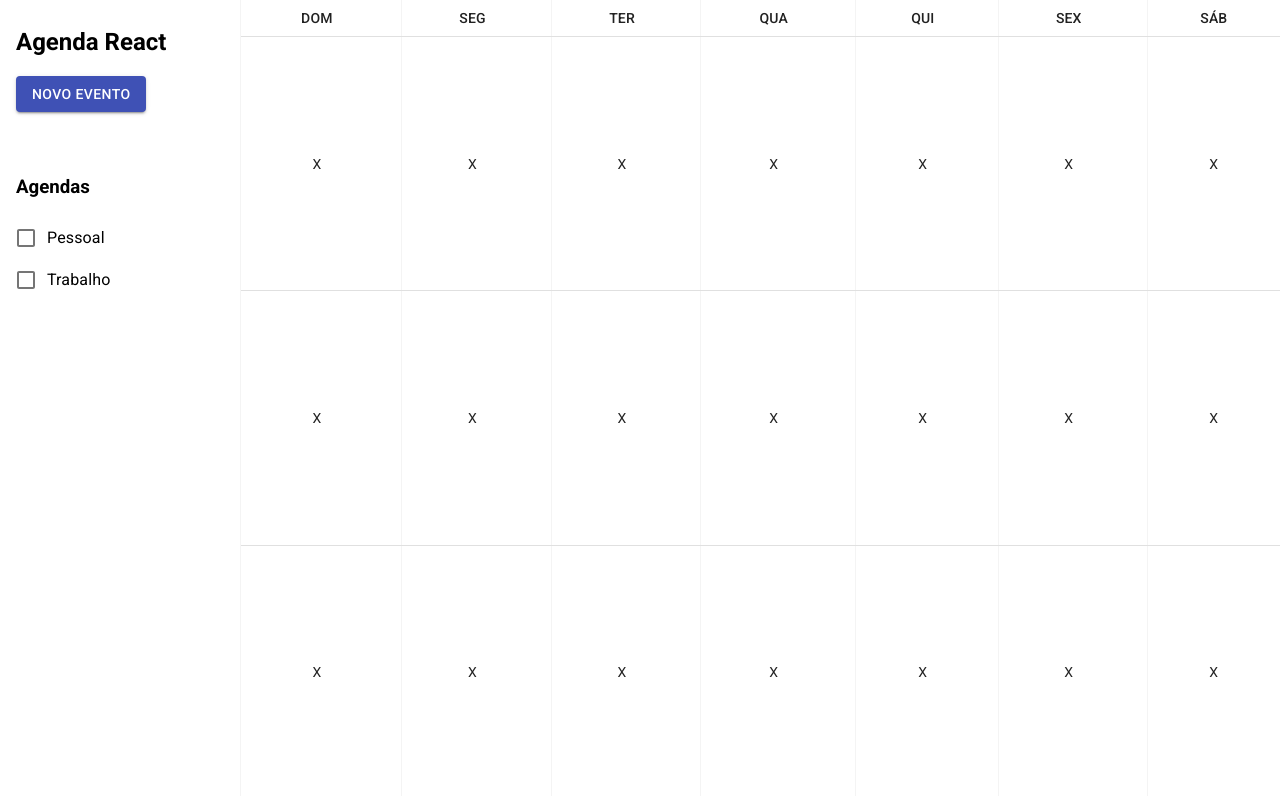
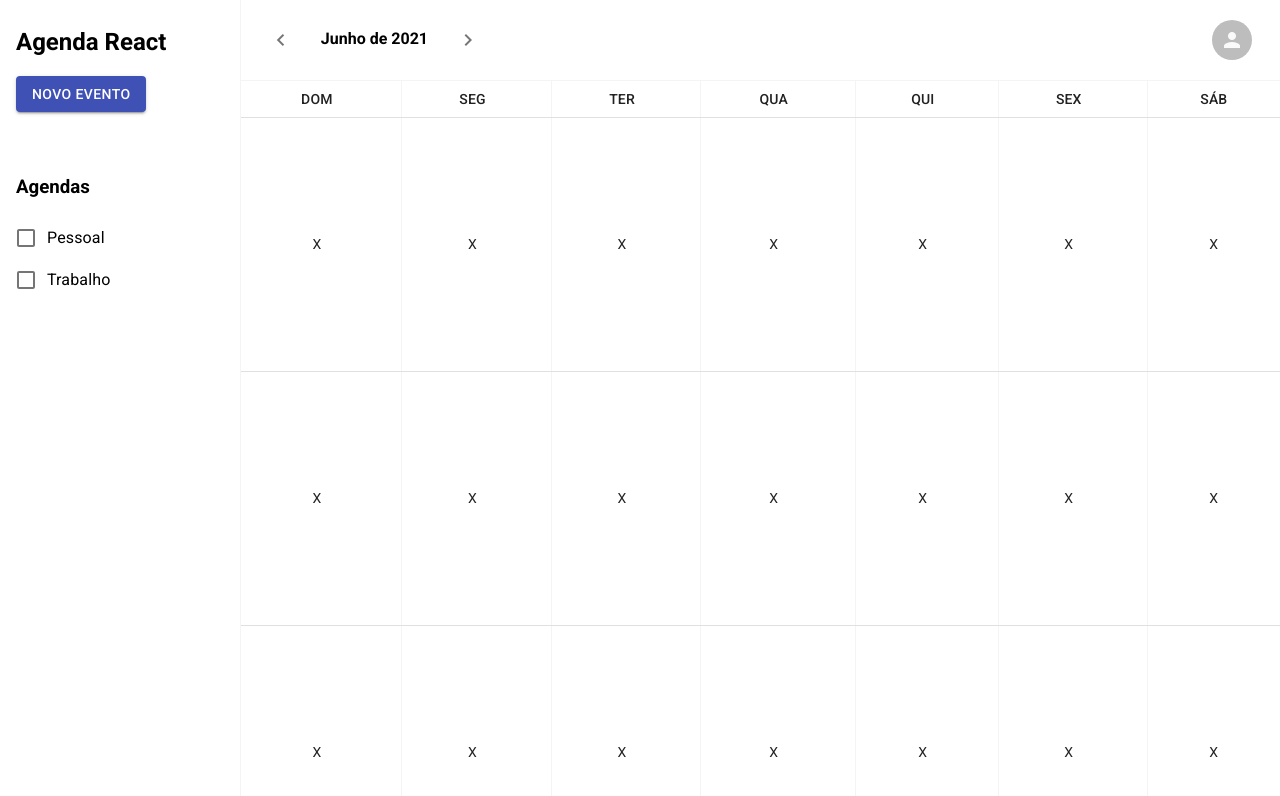
Before and after one commit to AnaSousa314/React_aulas_MOD03-XPE, a React (Create React App) app: page / in a window 1280 px wide. Shown: the top 796 px of the page. Built offline with nearby package versions, Linux system fonts and the light colour scheme.

Commit message:
aula3.4-construindo a interface parte 3

```diff
--- a/src/app/CalendarScreen.tsx
+++ b/src/app/CalendarScreen.tsx
@@ -12,6 +12,9 @@ import {
   Button,
   FormControlLabel,
   Checkbox,
+  Icon,
+  IconButton,
+  Avatar,
 } from "@material-ui/core";
 
 const DAYS_OF_WEEK = ["DOM", "SEG", "TER", "QUA", "QUI", "SEX", "SÁB"];
@@ -22,6 +25,7 @@ const useStyles = makeStyles({
   },
   table: {
     minHeight: "100%",
+    borderTop: "1px solid rgb(244, 244, 244)",
     "& td ~ td, & th ~ th": {
       borderLeft: "1px solid rgb(244, 244, 244)",
     },
@@ -54,6 +58,26 @@ export default function CalendarScreen() {
         </Box>
 
         <TableContainer className={classes.root} component={"div"}>
+          <Box display="flex" justifyContent="space-between" alignItems="center" padding="8px 16px">
+            <Box flex="1">
+              <IconButton aria-label="Próximo Mês">
+                <Icon>chevron_left</Icon>
+              </IconButton>
+              <Box component="strong" margin="16px">Junho de 2021</Box>
+              <IconButton aria-label="Mês Anterior">
+                <Icon>chevron_right</Icon>
+              </IconButton>
+            </Box>
+
+            {/* <Box flex="1" component="h3" margin="16px">Junho de 2021</Box> versão do professor aula 3.4 min 12:57*/}
+            <Box>
+              <IconButton aria-label="Usuário">
+                <Avatar>
+                  <Icon>person</Icon>
+                </Avatar>
+              </IconButton>
+            </Box>
+          </Box>
           <Table
             className={classes.table}
             size="small"
```
